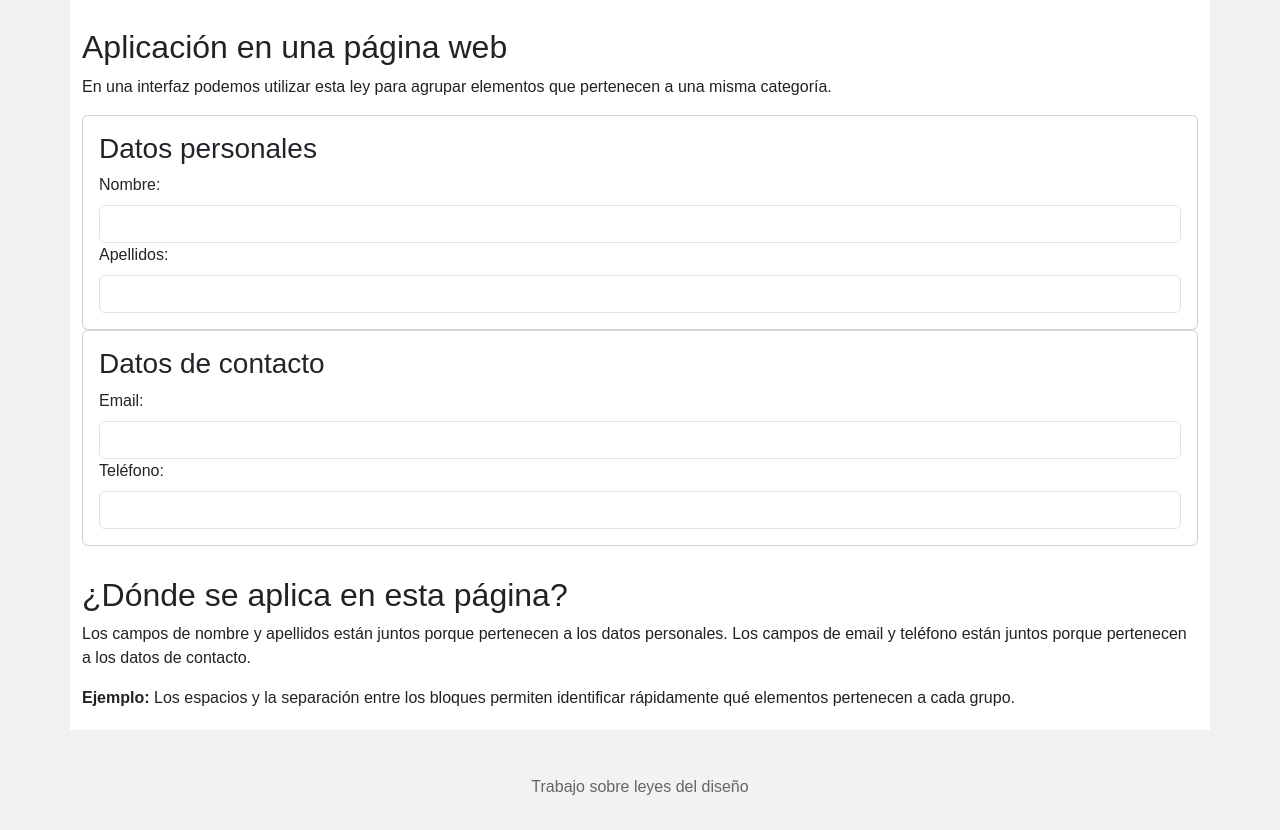
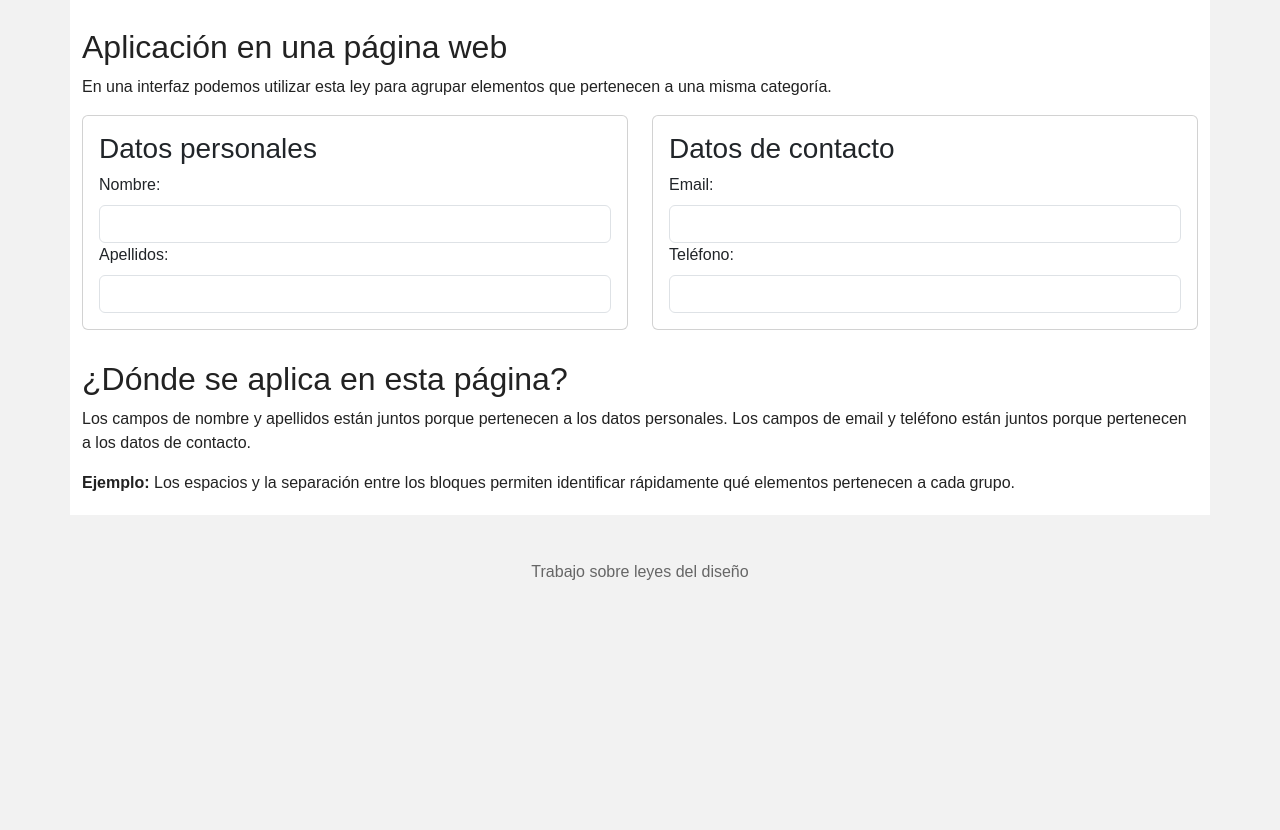
Before and after one commit to KikeeGG/Leyes, a plain HTML site: page proximidad.html in a window 1280 px wide. Shown: the part 947-1777 px from the top of the page. After the commit the page ends 1562 px from the top, so only its background shows below. Drawn offline with nearby package versions, Linux system fonts and the light colour scheme.

Commit message:
cambio2(boostrap)

```diff
--- a/proximidad.html
+++ b/proximidad.html
@@ -49,7 +49,7 @@
         </p>
     </section>
     <div class="row">
-        <div class="col-12 col-xs-12">
+        <div class="col-12 col-sm-6">
             <div class="card">
                 <div class="card-body">
                     <h3 class="card-title">Datos personales</h3>
@@ -64,7 +64,7 @@
                 </div>
             </div>
         </div>
-        <div class="col-12 col-xs-12">
+        <div class="col-12 col-sm-6">
             <div class="card">
                 <div class="card-body">
                     <h3 class="card-title">Datos de contacto</h3>
```
